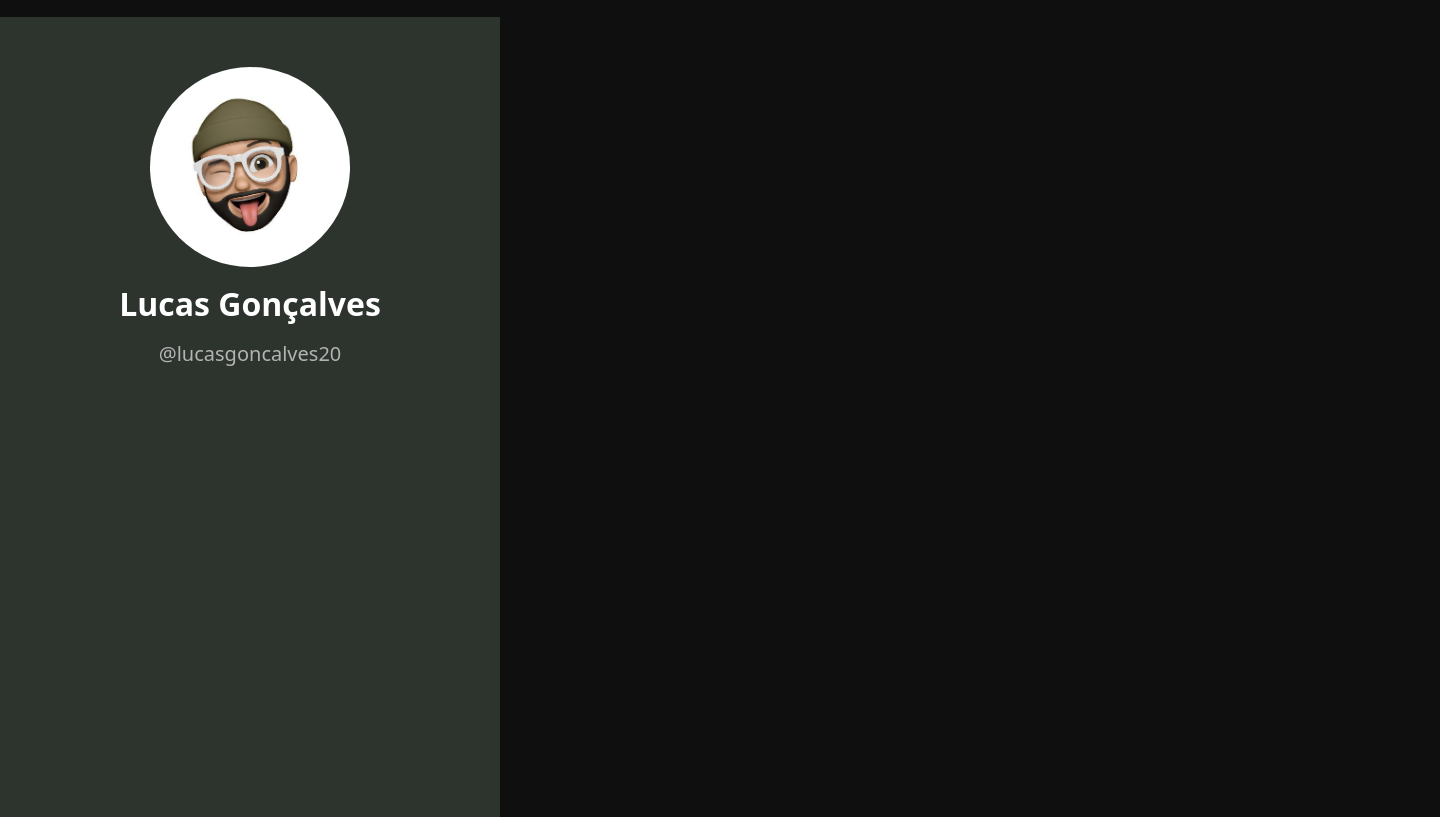
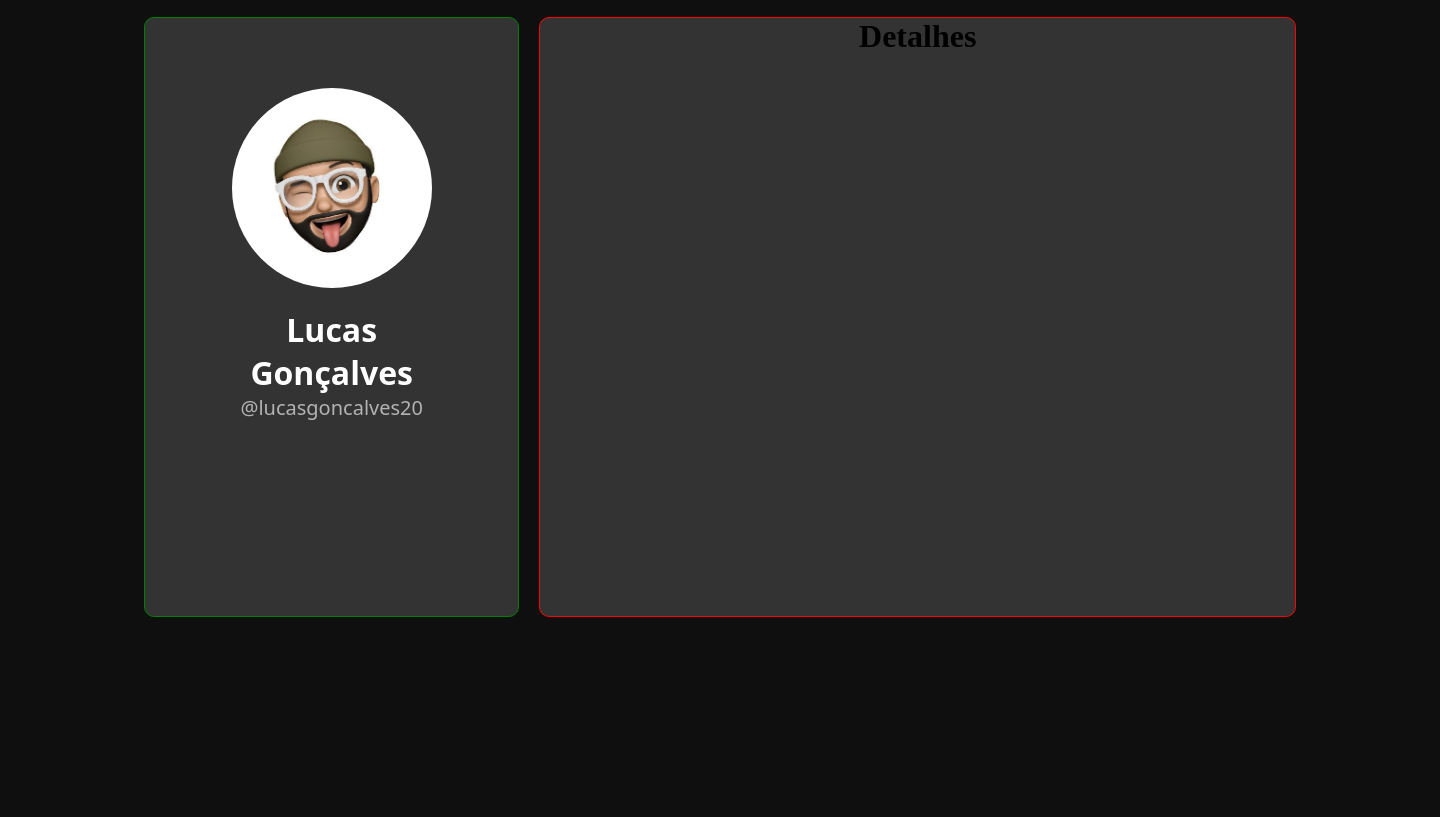
Before and after one commit to murilorms22/SNEAKERS-Shopping-page, a plain HTML site: page pages/account.html in a window 1280 px wide. Shown: the part 83-900 px from the top of the page, 1440 px wide, since content can reach past the window. After the commit the page ends 800 px from the top, so only its background shows below. Drawn offline with Linux system fonts and the light colour scheme.

Commit message:
account mudanças

```diff
--- a/pages/account.html
+++ b/pages/account.html
@@ -28,7 +28,7 @@
         </header>
 
         <div id="containerBody">
-            <div id="grid mtop">
+            <div id="grid" class="mtop">
                 <div class="cardAccount">
                     <div class="cardAccountItems">
                         <img id="imgPerfil" src="../assets/images/iconPerfil.jpg" alt="Imagem de perfil" >
@@ -36,6 +36,9 @@
                         <h2 id="usuarioPerfil">@lucasgoncalves20</h2>
                     </div>
                 </div>
+                <div class="accountInfos">
+                    <h1>Detalhes</h1>
+                </div>
             </div>
         </div>
 </body>
--- a/pages/produtos/produtos.json
+++ b/pages/produtos/produtos.json
@@ -190,7 +190,7 @@
       {
         "id": 15,
         "imagem": "../../assets/tenisShop/esporte/nike3.png",
-        "nome": "Giannis Immortality 4",
+        "nome": "Nike Giannis Immortality 4",
         "cores": 1,
         "descricao": "Tênis esportivo",
         "descricaoGrande": "Tênis de basquete Nike Giannis Immortality 4, projetado para conforto e performance em quadra. Com tecnologia avançada, oferece suporte e amortecimento ideais para jogadores.",
--- a/style.css
+++ b/style.css
@@ -98,7 +98,10 @@ header img {
 }
 
 #containerBody {
-  width: 100%;
+  width: 1440px;
+  display: flex;
+  flex-direction: column;
+  margin: auto;
 }
 
 #grid {
@@ -180,6 +183,7 @@ header img {
   width: 100vw;
   display: flex;
   flex-direction: column;
+  margin: auto;
   height: 100vh;
   font-family: system-ui, -apple-system, BlinkMacSystemFont, "Segoe UI", Roboto,
     Oxygen, Ubuntu, Cantarell, "Open Sans", "Helvetica Neue", sans-serif;
@@ -493,24 +497,25 @@ a button.btnVerMais {
 }
 
 .cardAccount {
-  margin-top: 100px;
-  background-color: rgb(45, 51, 45);
-  width: 500px;
-  height: 800px;
+  background-color: rgb(51, 51, 51);
+  width: 400px;
+  height: 600px;
+
+  border: 1px solid green;
+  border-radius: 10px;
 }
 
 .cardAccountItems {
   display: flex;
   flex-direction: column;
   margin: auto;
-  width: 60%;
+  width: 70%;
   color: white;
   font-family: system-ui, -apple-system, BlinkMacSystemFont, "Segoe UI", Roboto,
     Oxygen, Ubuntu, Cantarell, "Open Sans", "Helvetica Neue", sans-serif;
   margin-top: 20px;
   text-align: center;
   align-items: center;
-  gap: 15px;
 }
 
 .cardAccountItems img#imgPerfil {
@@ -520,8 +525,36 @@ a button.btnVerMais {
   margin-top: 50px;
 }
 
+.cardAccountItems h1 {
+  color: white;
+  margin-top: 20px;
+}
+
 .cardAccountItems h2 {
   font-size: 20px;
   color: rgb(179, 179, 179);
   font-weight: 400;
 }
+
+.accountInfos {
+  width: 70%;
+  height: 600px;
+  display: flex;
+  flex-direction: column;
+  align-items: center;
+  background-color: rgb(51, 51, 51);
+  border: 1px solid red;
+
+  border-radius: 10px;
+}
+
+.mtop {
+  margin-top: 100px;
+  gap: 20px;
+}
+
+#textosShopPage #descricao {
+  font-family: system-ui, -apple-system, BlinkMacSystemFont, "Segoe UI", Roboto,
+    Oxygen, Ubuntu, Cantarell, "Open Sans", "Helvetica Neue", sans-serif;
+  font-weight: 400;
+}
```
Also changed, not shown: index.html (+1 -1 lines), pages/run.html (+1 -2 lines).
